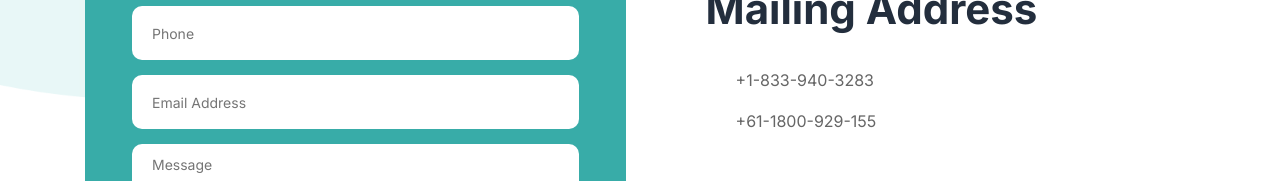
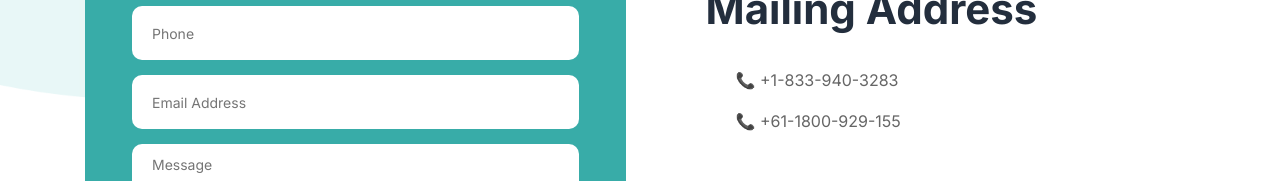
Before and after one commit to maxwellaveryreed/coretechhosting, a plain HTML site: page index.html in a window 1280 px wide. Shown: the part 3677-3858 px from the top of the page. Drawn offline with Linux system fonts and the light colour scheme.

Commit message:
Update index.html

```diff
--- a/index.html
+++ b/index.html
@@ -272,12 +272,12 @@
                     <ul class="list-unstyled">
                         <li>
                             <a href="tel:+18339403283">
-                               +1-833-940-3283
+                              📞 +1-833-940-3283
                             </a>
                         </li>
                         <li>
                             <a href="tel:+611800929155">
-                               +61-1800-929-155
+                              📞 +61-1800-929-155
                             </a>
                         </li>
                     </ul>
```
